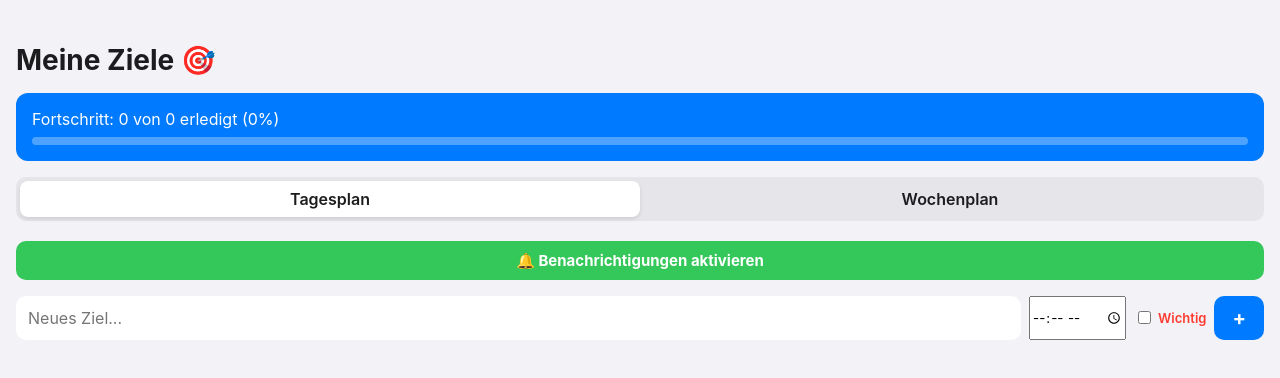
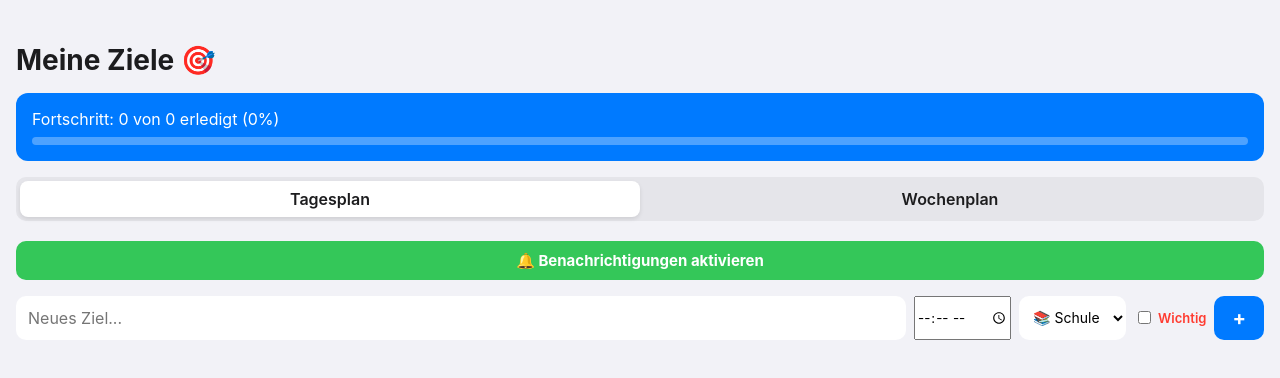
Before and after one commit to gamer556262/Targetjournal, a plain HTML site: page index.html in a window 1280 px wide. Drawn offline with Linux system fonts and the light colour scheme.

Commit message:
Feature: TagesWiederholung

```diff
--- a/index.html
+++ b/index.html
@@ -19,7 +19,7 @@
         .tab.active { background: #ffffff; box-shadow: 0 2px 4px rgba(0,0,0,0.1); }
 
         /* Eingabebereich */
-        .input-group { display: flex; gap: 8px; margin-bottom: 20px; }
+        .input-group { display: flex; flex-wrap: wrap; gap: 8px; margin-bottom: 20px; }
         input[type="text"] { flex: 1; padding: 12px; border: none; border-radius: 10px; font-size: 16px; background: #fff; }
         button { background: #007aff; color: white; border: none; border-radius: 10px; padding: 0 18px; font-size: 20px; font-weight: bold; cursor: pointer; }
 
@@ -61,6 +61,14 @@
 <div class="input-group">
     <input type="text" id="taskInput" placeholder="Neues Ziel...">
     <input type="time" id="timeInput">
+
+    <!-- Neu: Kategorie-Auswahl -->
+    <select id="categoryInput" style="padding: 10px; border-radius: 10px; border: none; background: #fff; font-size: 14px;">
+        <option value="Schule">📚 Schule</option>
+        <option value="Sport">⚽ Sport</option>
+        <option value="Privat">🏠 Privat</option>
+    </select>
+
     <label style="display:flex; align-items:center; gap:4px; font-size:13px; font-weight:600; color:#ff3b30;">
         <input type="checkbox" id="importantInput"> Wichtig
     </label>
@@ -105,7 +113,7 @@
     function addTask() {
         const input = document.getElementById('taskInput');
         const timeInput = document.getElementById('timeInput');
-
+        const category = document.getElementById('categoryInput').value;
         const isImportant = document.getElementById('importantInput').checked;
 
         const text = input.value.trim();
@@ -120,6 +128,7 @@
             text: text,
             time: time,
             important: isImportant, // <-- Hier mitspeichern!
+            category: category,
             mode: currentMode,
             done: false
         });
@@ -173,8 +182,9 @@
 
             if (task.done) li.classList.add('done');
             li.innerHTML = `
-          <div class="task-left" onclick="toggleTask(${task.id})">
+         <div class="task-left" onclick="toggleTask(${task.id})">
             <input type="checkbox" ${task.done ? 'checked' : ''}>
+            ${task.category ? `<span style="font-size: 12px; background: #e5e5ea; color: #1c1c1e; padding: 2px 6px; border-radius: 6px; font-weight: 600;">${task.category}</span>` : ''}
             <span>${task.time ? `[${task.time}] ` : ''}${task.text}</span>
           </div>
          <div style="display: flex; gap: 6px;">
```
